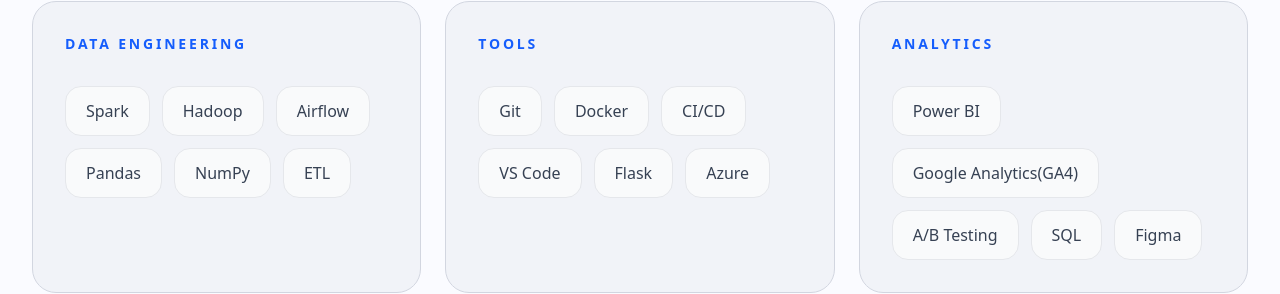
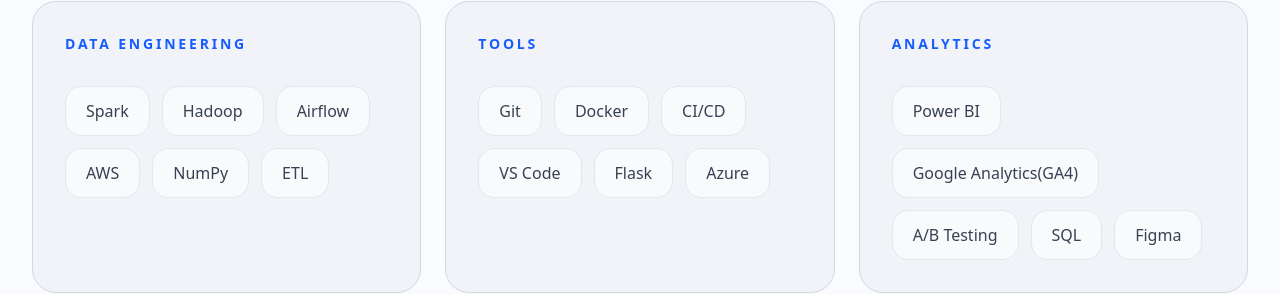
Before and after one commit to MayankK10/PortfolioWebpage, a Next.js app: page / in a window 1280 px wide. Shown: the part 5773-6067 px from the top of the page. Built offline with nearby package versions, Linux system fonts and the light colour scheme.

Commit message:
Skill Update

```diff
--- a/src/app/components/Stack.tsx
+++ b/src/app/components/Stack.tsx
@@ -30,7 +30,7 @@
         "Spark",
         "Hadoop",
         "Airflow",
-        "Pandas",
+        "AWS",
         "NumPy",
         "ETL",
       ],
```
